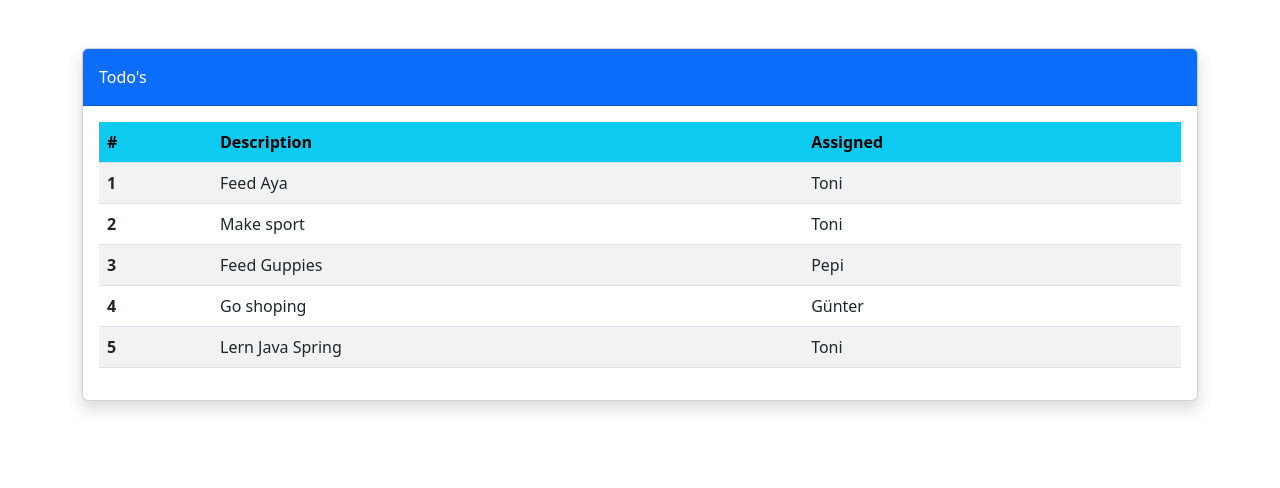
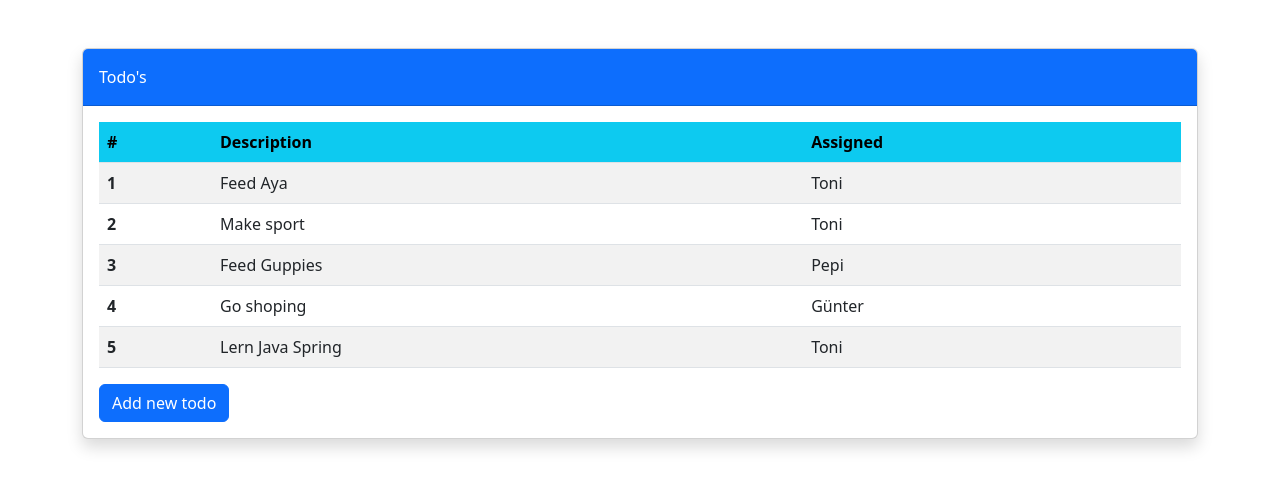
Before and after one commit to tonisun/react-ts-todos, a React (Create React App) app: page / in a window 1280 px wide. Shown: the top 488 px of the page. Built offline with nearby package versions, Linux system fonts and the light colour scheme.

Commit message:
push newTodo with useState

```diff
--- a/src/App.js
+++ b/src/App.js
@@ -5,18 +5,9 @@ function App() {
 
   const tableTitle = 'Todo\'s'
 
-  // JSON Objects
-  const arrTodos = [
-    {rowNumber: 1, rowDescription: 'Feed Aya', rowAssigned: 'Toni'},
-    {rowNumber: 2, rowDescription: 'Make sport', rowAssigned: 'Toni'},
-    {rowNumber: 3, rowDescription: 'Feed Guppies', rowAssigned: 'Pepi'},
-    {rowNumber: 4, rowDescription: 'Go shoping', rowAssigned: 'Günter'},
-    {rowNumber: 5, rowDescription: 'Lern Java Spring', rowAssigned: 'Toni'},
-  ]
-
   return (
     <div className='mt-5 container'>
-      <TodoCard tableTitle={tableTitle} arrTodos={arrTodos}/>
+      <TodoCard tableTitle={tableTitle}/>
     </div>
   );
 }
--- a/src/components/TodoCard.js
+++ b/src/components/TodoCard.js
@@ -1,6 +1,26 @@
+import React, {useState} from "react"
 import TodoTable from "./TodoTable"
 
 function TodoCard (props) {
+
+    const [arrTodos, setTodos] = useState([
+        {rowNumber: 1, rowDescription: 'Feed Aya', rowAssigned: 'Toni'},
+        {rowNumber: 2, rowDescription: 'Make sport', rowAssigned: 'Toni'},
+        {rowNumber: 3, rowDescription: 'Feed Guppies', rowAssigned: 'Pepi'},
+        {rowNumber: 4, rowDescription: 'Go shoping', rowAssigned: 'Günter'},
+        {rowNumber: 5, rowDescription: 'Lern Java Spring', rowAssigned: 'Toni'},
+      ] )
+
+    const addTodo = () => {
+        if (arrTodos.length > 0) {
+            const newTodo = {
+                rowNumber: arrTodos.length + 1,
+                rowDescription: 'New Todo',
+                rowAssigned: 'User Three'
+            }
+            setTodos(arrTodos => [...arrTodos, newTodo])
+        }
+    }
 
     return (
         <div className='card shadow'>
@@ -8,7 +28,8 @@ function TodoCard (props) {
                 {props.tableTitle}
             </div>
             <div className='card-body'>
-                <TodoTable arrTodos={props.arrTodos}/>
+                <TodoTable arrTodos={arrTodos}/>
+                <button className='btn btn-primary' onClick={addTodo}>Add new todo</button>
             </div>
       </div>
     )
```
